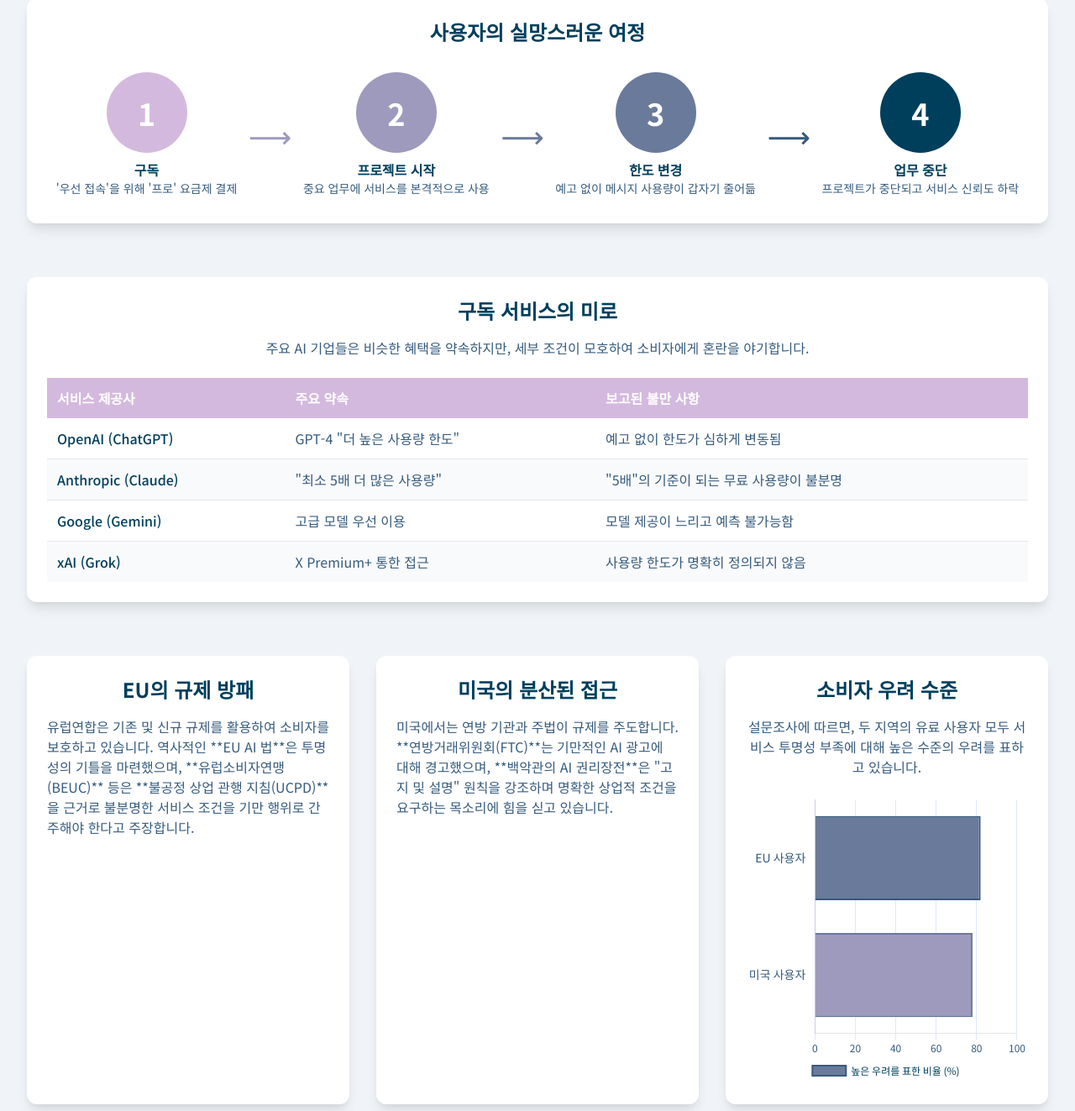
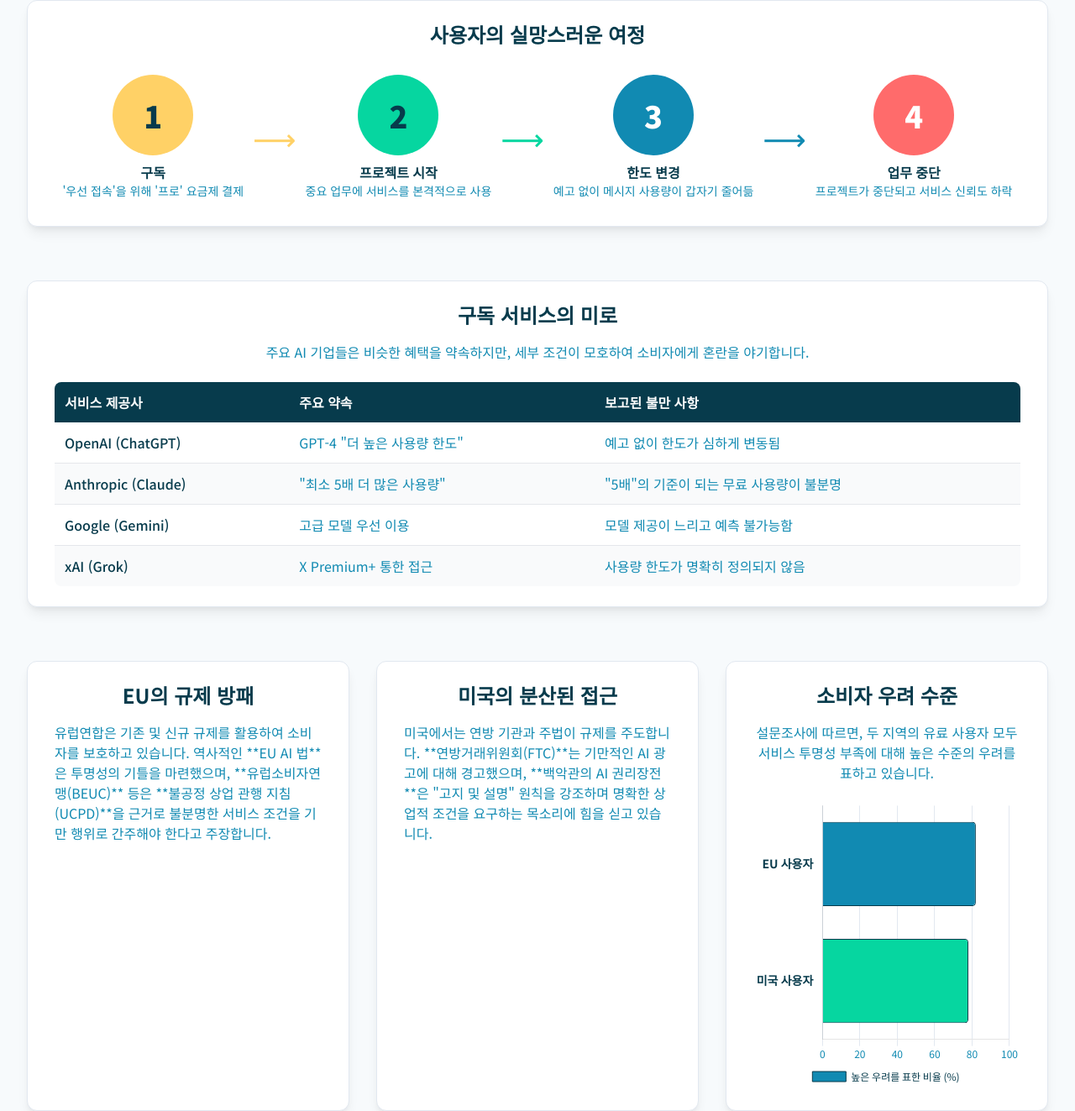
Before and after one commit to tiny-loop/tiny-loop.github.io, a plain HTML site: page notQC.html in a window 1280 px wide. Shown: the part 654-1977 px from the top of the page at 84% size. Drawn offline with nearby package versions, Linux system fonts and the light colour scheme.

Commit message:
Update notQC.html

```diff
--- a/notQC.html
+++ b/notQC.html
@@ -27,14 +27,14 @@
         - Donut Chart (Section 5): Goal: Compare/Composition. Library: Chart.js. Justification: Shows the proportion of different user complaints, highlighting the most common issues. NO SVG.
         - Organized List (Section 6): Goal: Organize. Method: Styled HTML `<ul>`. Justification: Clearly and concisely presents the core demands for change. NO SVG.
 
-        Color Palette Chosen: 'Brilliant Blues' (#003F5C, #365B7D, #6A7A9B, #9E9ABD, #D4B9DE) for a professional, tech-focused, yet vibrant feel.
+        Color Palette Chosen: 'Energetic & Playful' (#073B4C, #118AB2, #06D6A0, #FFD166, #FF6B6B) for a vibrant, high-contrast and clear presentation.
 
         Confirmation: NEITHER Mermaid JS NOR SVG were used anywhere in this output. All visuals are created with Chart.js (Canvas) or styled HTML elements.
     -->
     <style>
         body {
             font-family: 'Noto Sans KR', sans-serif;
-            background-color: #F0F4F8;
+            background-color: #f7fafc;
         }
         .chart-container {
             position: relative;
@@ -51,98 +51,99 @@
             }
         }
         .gradient-text {
-            background: linear-gradient(to right, #365B7D, #9E9ABD);
+            background: linear-gradient(to right, #118AB2, #06D6A0);
             -webkit-background-clip: text;
             -webkit-text-fill-color: transparent;
         }
         .card {
             background-color: white;
             border-radius: 0.75rem;
-            padding: 1.5rem;
-            box-shadow: 0 10px 15px -3px rgba(0, 0, 0, 0.1), 0 4px 6px -2px rgba(0, 0, 0, 0.05);
+            padding: 1.5rem 2rem;
+            box-shadow: 0 10px 15px -3px rgba(0, 0, 0, 0.07), 0 4px 6px -2px rgba(0, 0, 0, 0.05);
             margin-bottom: 2rem;
+            border: 1px solid #e2e8f0;
         }
     </style>
 </head>
-<body class="text-[#003F5C]">
+<body class="text-[#073B4C]">
 
     <div class="container mx-auto p-4 md:p-8 max-w-7xl">
 
         <header class="text-center my-8 md:my-16">
             <h1 class="text-4xl md:text-6xl font-black gradient-text">생성형 AI의 블랙박스</h1>
-            <p class="text-lg md:text-xl mt-4 text-[#365B7D]">사용자들은 시시각각 변하는 AI 구독 서비스에 대해 투명성을 요구하고 있습니다.</p>
+            <p class="text-lg md:text-xl mt-4 text-[#118AB2]">사용자들은 시시각각 변하는 AI 구독 서비스에 대해 투명성을 요구하고 있습니다.</p>
         </header>
 
         <main class="grid grid-cols-1 md:grid-cols-2 lg:grid-cols-3 gap-8">
 
             <section class="lg:col-span-3 card text-center">
-                 <h2 class="text-2xl font-bold text-[#003F5C] mb-4">신뢰의 위기</h2>
-                 <p class="text-base text-[#365B7D] mb-4 max-w-3xl mx-auto">유료 AI 도구 도입을 저해하는 핵심 문제는 명확하고 안정적인 서비스 계약의 부재입니다. 기존 소프트웨어와 달리, AI 구독 서비스의 기능과 한도는 예고 없이 변경될 수 있어 사용자들은 속았다고 느끼게 됩니다.</p>
-                <div class="text-7xl md:text-9xl font-black text-[#6A7A9B]">75%</div>
-                <p class="text-lg font-semibold text-[#365B7D] mt-2">전문직 사용자 설문조사에서 AI 구독 서비스의 사용량 한도에 대해 혼란을 겪고 있다고 응답했습니다.</p>
+                 <h2 class="text-2xl font-bold text-[#073B4C] mb-4">신뢰의 위기</h2>
+                 <p class="text-base text-[#118AB2] mb-4 max-w-3xl mx-auto">유료 AI 도구 도입을 저해하는 핵심 문제는 명확하고 안정적인 서비스 계약의 부재입니다. 기존 소프트웨어와 달리, AI 구독 서비스의 기능과 한도는 예고 없이 변경될 수 있어 사용자들은 속았다고 느끼게 됩니다.</p>
+                <div class="text-7xl md:text-9xl font-black text-[#FF6B6B]">75%</div>
+                <p class="text-lg font-semibold text-[#073B4C] mt-2">전문직 사용자 설문조사에서 AI 구독 서비스의 사용량 한도에 대해 혼란을 겪고 있다고 응답했습니다.</p>
             </section>
 
             <section class="md:col-span-2 lg:col-span-3 card">
-                <h2 class="text-2xl font-bold text-center mb-6 text-[#003F5C]">사용자의 실망스러운 여정</h2>
+                <h2 class="text-2xl font-bold text-center mb-6 text-[#073B4C]">사용자의 실망스러운 여정</h2>
                 <div class="flex flex-col md:flex-row items-center justify-around text-center">
                     <div class="flex flex-col items-center p-2">
-                        <div class="w-24 h-24 bg-[#D4B9DE] rounded-full flex items-center justify-center text-4xl font-bold text-white">1</div>
+                        <div class="w-24 h-24 bg-[#FFD166] rounded-full flex items-center justify-center text-4xl font-extrabold text-[#073B4C]">1</div>
                         <h3 class="font-bold mt-2">구독</h3>
-                        <p class="text-sm text-[#365B7D]">'우선 접속'을 위해 '프로' 요금제 결제</p>
+                        <p class="text-sm text-[#118AB2]">'우선 접속'을 위해 '프로' 요금제 결제</p>
                     </div>
-                    <div class="text-4xl text-[#9E9ABD] my-4 md:my-0">&#10230;</div>
+                    <div class="text-4xl text-[#FFD166] my-4 md:my-0 font-light">&#10230;</div>
                     <div class="flex flex-col items-center p-2">
-                        <div class="w-24 h-24 bg-[#9E9ABD] rounded-full flex items-center justify-center text-4xl font-bold text-white">2</div>
+                        <div class="w-24 h-24 bg-[#06D6A0] rounded-full flex items-center justify-center text-4xl font-extrabold text-[#073B4C]">2</div>
                         <h3 class="font-bold mt-2">프로젝트 시작</h3>
-                        <p class="text-sm text-[#365B7D]">중요 업무에 서비스를 본격적으로 사용</p>
+                        <p class="text-sm text-[#118AB2]">중요 업무에 서비스를 본격적으로 사용</p>
                     </div>
-                     <div class="text-4xl text-[#6A7A9B] my-4 md:my-0">&#10230;</div>
+                     <div class="text-4xl text-[#06D6A0] my-4 md:my-0 font-light">&#10230;</div>
                     <div class="flex flex-col items-center p-2">
-                        <div class="w-24 h-24 bg-[#6A7A9B] rounded-full flex items-center justify-center text-4xl font-bold text-white">3</div>
+                        <div class="w-24 h-24 bg-[#118AB2] rounded-full flex items-center justify-center text-4xl font-extrabold text-white">3</div>
                         <h3 class="font-bold mt-2">한도 변경</h3>
-                        <p class="text-sm text-[#365B7D]">예고 없이 메시지 사용량이 갑자기 줄어듦</p>
+                        <p class="text-sm text-[#118AB2]">예고 없이 메시지 사용량이 갑자기 줄어듦</p>
                     </div>
-                     <div class="text-4xl text-[#365B7D] my-4 md:my-0">&#10230;</div>
+                     <div class="text-4xl text-[#118AB2] my-4 md:my-0 font-light">&#10230;</div>
                     <div class="flex flex-col items-center p-2">
-                        <div class="w-24 h-24 bg-[#003F5C] rounded-full flex items-center justify-center text-4xl font-bold text-white">4</div>
+                        <div class="w-24 h-24 bg-[#FF6B6B] rounded-full flex items-center justify-center text-4xl font-extrabold text-white">4</div>
                         <h3 class="font-bold mt-2">업무 중단</h3>
-                        <p class="text-sm text-[#365B7D]">프로젝트가 중단되고 서비스 신뢰도 하락</p>
+                        <p class="text-sm text-[#118AB2]">프로젝트가 중단되고 서비스 신뢰도 하락</p>
                     </div>
                 </div>
             </section>
 
             <section class="lg:col-span-3 card">
-                <h2 class="text-2xl font-bold text-center mb-4 text-[#003F5C]">구독 서비스의 미로</h2>
-                <p class="text-base text-center text-[#365B7D] mb-6">주요 AI 기업들은 비슷한 혜택을 약속하지만, 세부 조건이 모호하여 소비자에게 혼란을 야기합니다.</p>
+                <h2 class="text-2xl font-bold text-center mb-4 text-[#073B4C]">구독 서비스의 미로</h2>
+                <p class="text-base text-center text-[#118AB2] mb-6">주요 AI 기업들은 비슷한 혜택을 약속하지만, 세부 조건이 모호하여 소비자에게 혼란을 야기합니다.</p>
                 <div class="overflow-x-auto">
                     <table class="w-full text-left">
-                        <thead class="bg-[#D4B9DE] text-white">
+                        <thead class="bg-[#073B4C] text-white">
                             <tr>
-                                <th class="p-3 font-semibold">서비스 제공사</th>
+                                <th class="p-3 font-semibold rounded-tl-lg">서비스 제공사</th>
                                 <th class="p-3 font-semibold">주요 약속</th>
-                                <th class="p-3 font-semibold">보고된 불만 사항</th>
+                                <th class="p-3 font-semibold rounded-tr-lg">보고된 불만 사항</th>
                             </tr>
                         </thead>
                         <tbody>
                             <tr class="border-b border-gray-200">
-                                <td class="p-3 font-medium text-[#003F5C]">OpenAI (ChatGPT)</td>
-                                <td class="p-3 text-[#365B7D]">GPT-4 "더 높은 사용량 한도"</td>
-                                <td class="p-3 text-[#365B7D]">예고 없이 한도가 심하게 변동됨</td>
+                                <td class="p-3 font-medium text-[#073B4C]">OpenAI (ChatGPT)</td>
+                                <td class="p-3 text-[#118AB2]">GPT-4 "더 높은 사용량 한도"</td>
+                                <td class="p-3 text-[#118AB2]">예고 없이 한도가 심하게 변동됨</td>
                             </tr>
                             <tr class="border-b border-gray-200 bg-gray-50">
-                                <td class="p-3 font-medium text-[#003F5C]">Anthropic (Claude)</td>
-                                <td class="p-3 text-[#365B7D]">"최소 5배 더 많은 사용량"</td>
-                                <td class="p-3 text-[#365B7D]">"5배"의 기준이 되는 무료 사용량이 불분명</td>
+                                <td class="p-3 font-medium text-[#073B4C]">Anthropic (Claude)</td>
+                                <td class="p-3 text-[#118AB2]">"최소 5배 더 많은 사용량"</td>
+                                <td class="p-3 text-[#118AB2]">"5배"의 기준이 되는 무료 사용량이 불분명</td>
                             </tr>
                              <tr class="border-b border-gray-200">
-                                <td class="p-3 font-medium text-[#003F5C]">Google (Gemini)</td>
-                                <td class="p-3 text-[#365B7D]">고급 모델 우선 이용</td>
-                                <td class="p-3 text-[#365B7D]">모델 제공이 느리고 예측 불가능함</td>
+                                <td class="p-3 font-medium text-[#073B4C]">Google (Gemini)</td>
+                                <td class="p-3 text-[#118AB2]">고급 모델 우선 이용</td>
+                                <td class="p-3 text-[#118AB2]">모델 제공이 느리고 예측 불가능함</td>
                             </tr>
                             <tr class="bg-gray-50">
-                                <td class="p-3 font-medium text-[#003F5C]">xAI (Grok)</td>
-                                <td class="p-3 text-[#365B7D]">X Premium+ 통한 접근</td>
-                                <td class="p-3 text-[#365B7D]">사용량 한도가 명확히 정의되지 않음</td>
+                                <td class="p-3 font-medium text-[#073B4C] rounded-bl-lg">xAI (Grok)</td>
+                                <td class="p-3 text-[#118AB2]">X Premium+ 통한 접근</td>
+                                <td class="p-3 text-[#118AB2] rounded-br-lg">사용량 한도가 명확히 정의되지 않음</td>
                             </tr>
                         </tbody>
                     </table>
@@ -151,69 +152,69 @@
 
 
             <section class="card">
-                <h2 class="text-2xl font-bold text-center mb-4 text-[#003F5C]">EU의 규제 방패</h2>
-                <p class="text-base text-[#365B7D] mb-4">유럽연합은 기존 및 신규 규제를 활용하여 소비자를 보호하고 있습니다. 역사적인 **EU AI 법**은 투명성의 기틀을 마련했으며, **유럽소비자연맹(BEUC)** 등은 **불공정 상업 관행 지침(UCPD)**을 근거로 불분명한 서비스 조건을 기만 행위로 간주해야 한다고 주장합니다.</p>
+                <h2 class="text-2xl font-bold text-center mb-4 text-[#073B4C]">EU의 규제 방패</h2>
+                <p class="text-base text-[#118AB2] mb-4">유럽연합은 기존 및 신규 규제를 활용하여 소비자를 보호하고 있습니다. 역사적인 **EU AI 법**은 투명성의 기틀을 마련했으며, **유럽소비자연맹(BEUC)** 등은 **불공정 상업 관행 지침(UCPD)**을 근거로 불분명한 서비스 조건을 기만 행위로 간주해야 한다고 주장합니다.</p>
             </section>
 
             <section class="card">
-                <h2 class="text-2xl font-bold text-center mb-4 text-[#003F5C]">미국의 분산된 접근</h2>
-                <p class="text-base text-[#365B7D] mb-4">미국에서는 연방 기관과 주법이 규제를 주도합니다. **연방거래위원회(FTC)**는 기만적인 AI 광고에 대해 경고했으며, **백악관의 AI 권리장전**은 "고지 및 설명" 원칙을 강조하며 명확한 상업적 조건을 요구하는 목소리에 힘을 싣고 있습니다.</p>
+                <h2 class="text-2xl font-bold text-center mb-4 text-[#073B4C]">미국의 분산된 접근</h2>
+                <p class="text-base text-[#118AB2] mb-4">미국에서는 연방 기관과 주법이 규제를 주도합니다. **연방거래위원회(FTC)**는 기만적인 AI 광고에 대해 경고했으며, **백악관의 AI 권리장전**은 "고지 및 설명" 원칙을 강조하며 명확한 상업적 조건을 요구하는 목소리에 힘을 싣고 있습니다.</p>
             </section>
 
             <section class="card">
-                <h2 class="text-2xl font-bold text-center mb-4 text-[#003F5C]">소비자 우려 수준</h2>
-                 <p class="text-base text-center text-[#365B7D] mb-4">설문조사에 따르면, 두 지역의 유료 사용자 모두 서비스 투명성 부족에 대해 높은 수준의 우려를 표하고 있습니다.</p>
+                <h2 class="text-2xl font-bold text-center mb-4 text-[#073B4C]">소비자 우려 수준</h2>
+                 <p class="text-base text-center text-[#118AB2] mb-4">설문조사에 따르면, 두 지역의 유료 사용자 모두 서비스 투명성 부족에 대해 높은 수준의 우려를 표하고 있습니다.</p>
                 <div class="chart-container">
                     <canvas id="concernChart"></canvas>
                 </div>
             </section>
 
             <section class="lg:col-span-2 card">
-                <h2 class="text-2xl font-bold text-center mb-4 text-[#003F5C]">사용자의 목소리</h2>
-                 <p class="text-base text-center text-[#365B7D] mb-4">사용자 포럼 분석 결과, 일관된 불만 패턴이 드러났습니다. 주된 불만은 사용량 제한 자체가 아니라, 예측 불가능성으로 인해 신뢰가 무너지고 전문적인 사용이 어렵다는 점입니다.</p>
+                <h2 class="text-2xl font-bold text-center mb-4 text-[#073B4C]">사용자의 목소리</h2>
+                 <p class="text-base text-center text-[#118AB2] mb-4">사용자 포럼 분석 결과, 일관된 불만 패턴이 드러났습니다. 주된 불만은 사용량 제한 자체가 아니라, 예측 불가능성으로 인해 신뢰가 무너지고 전문적인 사용이 어렵다는 점입니다.</p>
                 <div class="chart-container h-[300px] md:h-[350px] max-h-[450px]">
                     <canvas id="complaintChart"></canvas>
                 </div>
             </section>
 
             <section class="md:col-span-2 lg:col-span-3 card">
-                <h2 class="text-2xl font-bold text-center mb-6 text-[#003F5C]">명확한 미래를 위한 제안</h2>
-                <p class="text-base text-center text-[#365B7D] mb-6">신뢰를 회복하기 위해 사용자들과 규제 기관들은 새로운 투명성 기준을 요구하고 있습니다. 핵심 요구사항은 다음과 같습니다:</p>
+                <h2 class="text-2xl font-bold text-center mb-6 text-[#073B4C]">명확한 미래를 위한 제안</h2>
+                <p class="text-base text-center text-[#118AB2] mb-6">신뢰를 회복하기 위해 사용자들과 규제 기관들은 새로운 투명성 기준을 요구하고 있습니다. 핵심 요구사항은 다음과 같습니다:</p>
                 <ul class="space-y-4">
                     <li class="flex items-start">
-                        <span class="text-2xl font-bold text-[#9E9ABD] mr-4">&#10004;</span>
+                        <span class="text-2xl font-bold text-[#06D6A0] mr-4">&#10004;</span>
                         <div>
                             <h3 class="font-bold">사용량 한도 명문화</h3>
-                            <p class="text-[#365B7D]">서비스 약관에 "3시간당 500개 메시지"와 같이 명확하고 정량화된 한도를 게시해야 합니다.</p>
+                            <p class="text-[#118AB2]">서비스 약관에 "3시간당 500개 메시지"와 같이 명확하고 정량화된 한도를 게시해야 합니다.</p>
                         </div>
                     </li>
                     <li class="flex items-start">
-                        <span class="text-2xl font-bold text-[#9E9ABD] mr-4">&#10004;</span>
+                        <span class="text-2xl font-bold text-[#06D6A0] mr-4">&#10004;</span>
                         <div>
                             <h3 class="font-bold">변경 사항 사전 고지 정책</h3>
-                            <p class="text-[#365B7D]">모든 유료 구독자에게 한도 또는 접근 권한 변경 시 최소 30일의 사전 고지 기간을 의무화해야 합니다.</p>
+                            <p class="text-[#118AB2]">모든 유료 구독자에게 한도 또는 접근 권한 변경 시 최소 30일의 사전 고지 기간을 의무화해야 합니다.</p>
                         </div>
                     </li>
                     <li class="flex items-start">
-                        <span class="text-2xl font-bold text-[#9E9ABD] mr-4">&#10004;</span>
+                        <span class="text-2xl font-bold text-[#06D6A0] mr-4">&#10004;</span>
                         <div>
                             <h3 class="font-bold">투명한 모델 등급제</h3>
-                            <p class="text-[#365B7D]">각 구독 요금제에 포함된 모델과 새 모델에 대한 예상 접근 일정을 명확히 정의해야 합니다.</p>
+                            <p class="text-[#118AB2]">각 구독 요금제에 포함된 모델과 새 모델에 대한 예상 접근 일정을 명확히 정의해야 합니다.</p>
                         </div>
                     </li>
                      <li class="flex items-start">
-                        <span class="text-2xl font-bold text-[#9E9ABD] mr-4">&#10004;</span>
+                        <span class="text-2xl font-bold text-[#06D6A0] mr-4">&#10004;</span>
                         <div>
                             <h3 class="font-bold">표준화된 벤치마킹</h3>
-                            <p class="text-[#365B7D]">성능 주장을 검증하고 소비자에게 신뢰할 수 있는 비교 정보를 제공하기 위해 독립적인 벤치마크를 지원해야 합니다.</p>
+                            <p class="text-[#118AB2]">성능 주장을 검증하고 소비자에게 신뢰할 수 있는 비교 정보를 제공하기 위해 독립적인 벤치마크를 지원해야 합니다.</p>
                         </div>
                     </li>
                 </ul>
             </section>
         </main>
 
-        <footer class="text-center mt-8 p-4 border-t-2 border-[#D4B9DE]">
-            <p class="text-[#365B7D]">본 인포그래픽은 생성형 AI 시장의 새로운 규제 및 소비자 동향에 대한 조사를 요약한 것입니다. 참고 자료에는 EU AI 법, 미국 FTC 성명, 유럽소비자연맹(BEUC) 보고서 등이 포함됩니다.</p>
+        <footer class="text-center mt-8 p-4 border-t-2 border-[#06D6A0]">
+            <p class="text-[#118AB2]">본 인포그래픽은 생성형 AI 시장의 새로운 규제 및 소비자 동향에 대한 조사를 요약한 것입니다. 참고 자료에는 EU AI 법, 미국 FTC 성명, 유럽소비자연맹(BEUC) 보고서 등이 포함됩니다.</p>
         </footer>
     </div>
 
@@ -255,7 +256,7 @@
                 legend: {
                     position: 'bottom',
                     labels: {
-                        color: '#003F5C',
+                        color: '#073B4C',
                         font: {
                             family: "'Noto Sans KR', sans-serif"
                         }
@@ -276,14 +277,14 @@
             scales: {
                 y: {
                     ticks: {
-                        color: '#365B7D',
+                        color: '#118AB2',
                         font: { family: "'Noto Sans KR', sans-serif" }
                     },
-                    grid: { color: '#E0E7FF' }
+                    grid: { color: '#e2e8f0' }
                 },
                 x: {
                     ticks: {
-                        color: '#365B7D',
+                        color: '#118AB2',
                         font: { family: "'Noto Sans KR', sans-serif" }
                     },
                     grid: { display: false }
@@ -299,9 +300,10 @@
                 datasets: [{
                     label: '높은 우려를 표한 비율 (%)',
                     data: [82, 78],
-                    backgroundColor: ['#6A7A9B', '#9E9ABD'],
-                    borderColor: ['#365B7D', '#6A7A9B'],
-                    borderWidth: 2
+                    backgroundColor: ['#118AB2', '#06D6A0'],
+                    borderColor: ['#073B4C', '#073B4C'],
+                    borderWidth: 1,
+                    borderRadius: 4
                 }]
             },
             options: {
@@ -309,12 +311,12 @@
                 indexAxis: 'y',
                  scales: {
                     y: {
-                        ticks: { color: '#365B7D', font: { family: "'Noto Sans KR', sans-serif", size: 14 }},
+                        ticks: { color: '#073B4C', font: { family: "'Noto Sans KR', sans-serif", size: 14, weight: 'bold' }},
                         grid: { display: false }
                     },
                     x: {
-                        ticks: { color: '#365B7D', font: { family: "'Noto Sans KR', sans-serif" }},
-                        grid: { color: '#E0E7FF' },
+                        ticks: { color: '#118AB2', font: { family: "'Noto Sans KR', sans-serif" }},
+                        grid: { color: '#e2e8f0' },
                         max: 100
                     }
                 }
@@ -337,14 +339,14 @@
                     label: '사용자 불만 유형',
                     data: [45, 25, 20, 10],
                     backgroundColor: [
-                        '#365B7D',
-                        '#6A7A9B',
-                        '#9E9ABD',
-                        '#D4B9DE'
+                        '#FF6B6B',
+                        '#FFD166',
+                        '#06D6A0',
+                        '#118AB2'
                     ],
                     borderColor: '#FFFFFF',
-                    borderWidth: 3,
-                    hoverOffset: 4
+                    borderWidth: 4,
+                    hoverOffset: 8
                 }]
             },
             options: {
```
